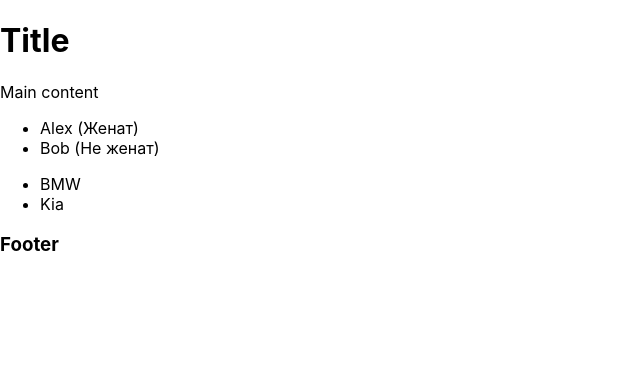
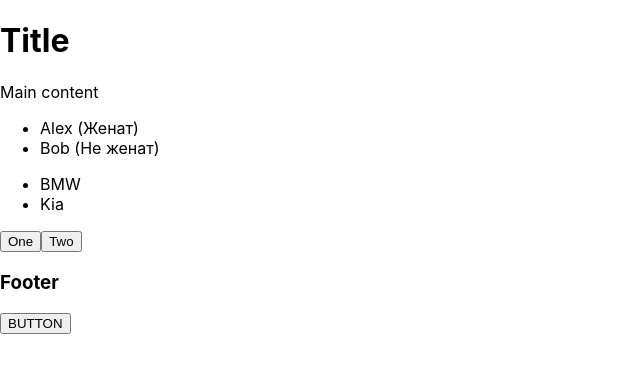
Before and after one commit to alekcandr1/MicroTasks, a React (Create React App) app: page / in a window 1280 px wide. Shown: the top 372 px of the page, without its empty margins (0-640 px from the left). Built offline with nearby package versions, Linux system fonts and the light colour scheme.

Commit message:
add buttons

```diff
--- a/src/components/Body.tsx
+++ b/src/components/Body.tsx
@@ -1,3 +1,4 @@
+import { Button } from "./Button"
 import { NewComponent } from "./NewComponent"
 
 
@@ -14,16 +15,39 @@ const students = [
     }
 ]
 const cars = [
-    {manufacturer: "Germany", brand: "BMW"},
-    {manufacturer: "South Korea", brand: "Kia"},
+    { manufacturer: "Germany", brand: "BMW" },
+    { manufacturer: "South Korea", brand: "Kia" },
 ]
 
 
 export const Body = () => {
+    // const myFirstSubscriber = (event: React.MouseEvent<HTMLButtonElement>) => {
+    //     console.log('Hello Alex');
+    // }
+
+    // const onClickHandler = (name: string) => {
+    //     console.log(name)
+    // }
+
+    const foo1 = () => {
+        console.log(100200)
+    }
+    const foo2 = (num: number) => {
+        console.log(num)
+    }
     return (
         <main>
             <div>Main content</div>
             <NewComponent students={students} cars={cars} />
+
+            {/* <button onClick={() => onClickHandler('Alex')}>MyYoutubeChannel - 1</button>
+            <button onClick={() => onClickHandler('Bob')}>MyYoutubeChannel - 1</button> */}
+
+            {/* <button onClick={foo1}>1</button>
+            <button onClick={()=>foo2(100200)}>2</button> */}
+
+            <Button name="One" callBack={foo1} />
+            <Button name="Two" callBack={() => foo2(100200)} />
         </main>
     )
 }
--- /dev/null
+++ b/src/components/Button.tsx
@@ -0,0 +1,14 @@
+import React from "react"
+
+type ButtonTypeProps = {
+    name: string
+    callBack: () => void
+}
+
+export const Button = (props: ButtonTypeProps) => {
+const onClickHandler = () => {
+    props.callBack()
+}
+    return <button onClick={onClickHandler}>{props.name}</button>
+
+}
--- /dev/null
+++ b/src/components/Button2.tsx
@@ -0,0 +1,14 @@
+type Button2PropsType = {
+    name: string
+    callBack: () => void
+}
+
+const Button2 = (props: Button2PropsType) => {
+    const onClickHandler = () => {
+        props.callBack()
+    }
+
+    return <button onClick={onClickHandler}>{props.name}</button>
+}
+
+export default Button2;
--- a/src/components/Footer.tsx
+++ b/src/components/Footer.tsx
@@ -1,9 +1,17 @@
+import Button from "./Button2"
+
 export const Footer = () => {
+
+    const func = (first: any) => {
+        console.log(first)
+    }
+
     return (
         <footer>
             <h3>
                 Footer
             </h3>
+            <Button name="BUTTON" callBack={()=>func(123)} />
         </footer>
     )
 }
```
